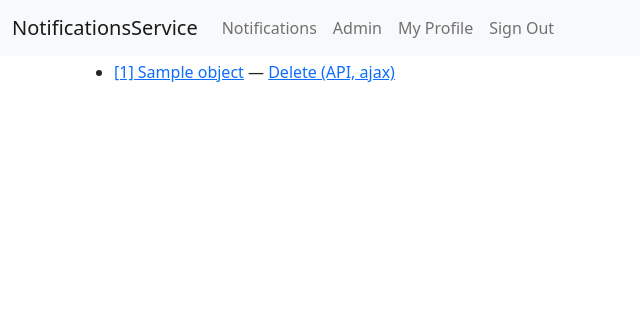
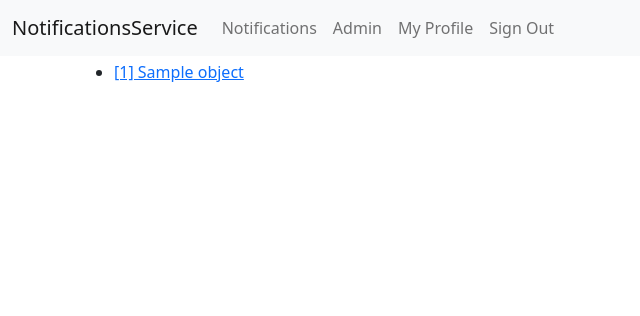
Before and after one commit to saippuakauppias/test-task-django, a Django app: template notificationsservice/templates/notifications/notification_list.html in a window 1280 px wide. Shown: the top 316 px of the page, without its empty margins (0-640 px from the left). Run offline with Django 3.2, Linux system fonts and the light colour scheme; a user stored in the database is signed in; tables that the repository leaves empty hold one stand-in row (values such as "Sample post"); the template is opened without the code that fills it: most values are stand-ins (such as "Sample title", 1, 10 or a date in 2020); data that the repository does not hold is empty; some libraries are stand-ins or nearby versions.

Commit message:
improve notifications list template

```diff
--- a/notificationsservice/templates/notifications/notification_list.html
+++ b/notificationsservice/templates/notifications/notification_list.html
@@ -5,9 +5,9 @@
   <ul>
   {% for object in object_list %}
     <li>
-      <a href="{% url 'notifications:detail' id=object.pk %}">[{{ object.pk }}] {{ object.title }}</a> &mdash;
-      {% if user.is_authenticated %}
-        <a href="#?" class="api__notifications__delete" data-id="{{ object.pk }}">Delete (API, ajax)</a>
+      <a href="{% url 'notifications:detail' id=object.pk %}">[{{ object.pk }}] {{ object.title }}</a>
+      {% if user.is_authenticated and object.author == user %}
+         &mdash; <a href="#?" class="api__notifications__delete" data-id="{{ object.pk }}">❌ Delete (API, ajax)</a>
       {% endif %}
     </li>
   {% endfor %}
```
